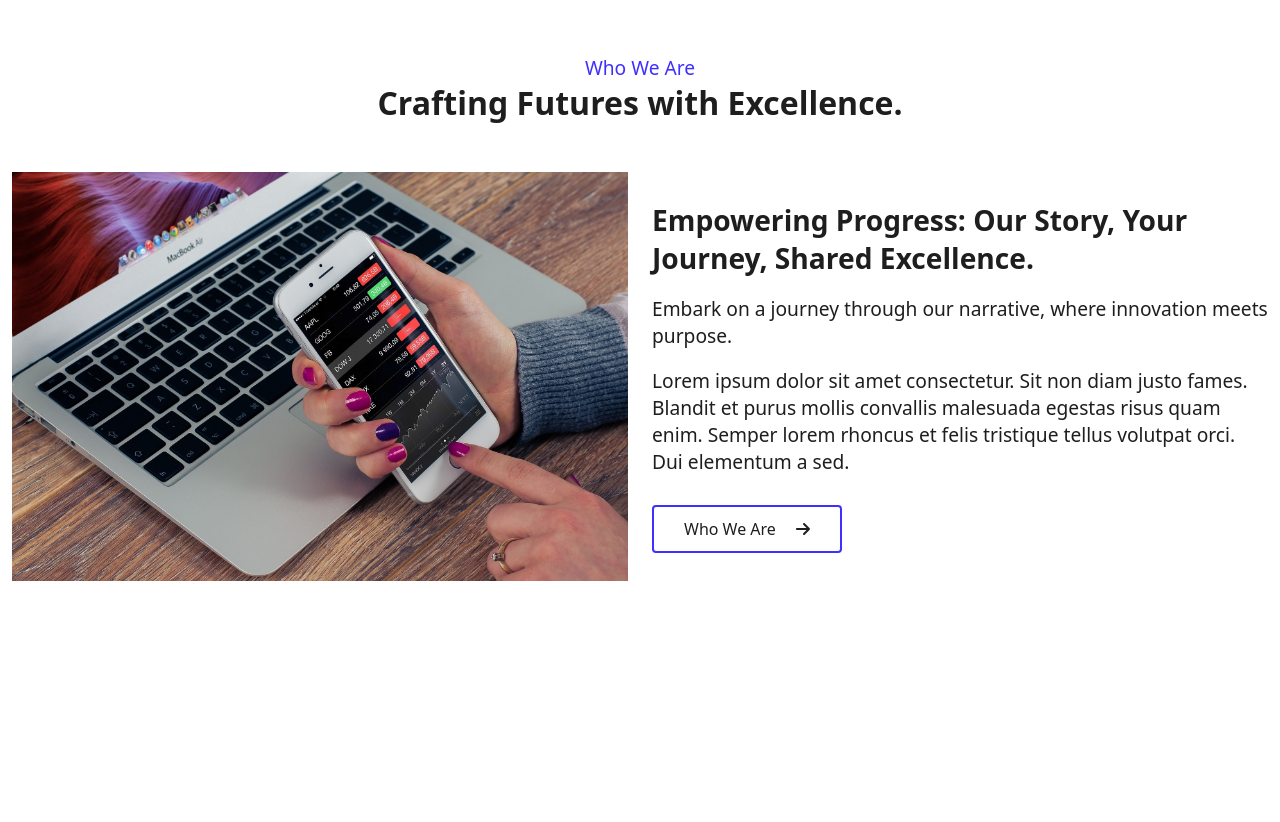
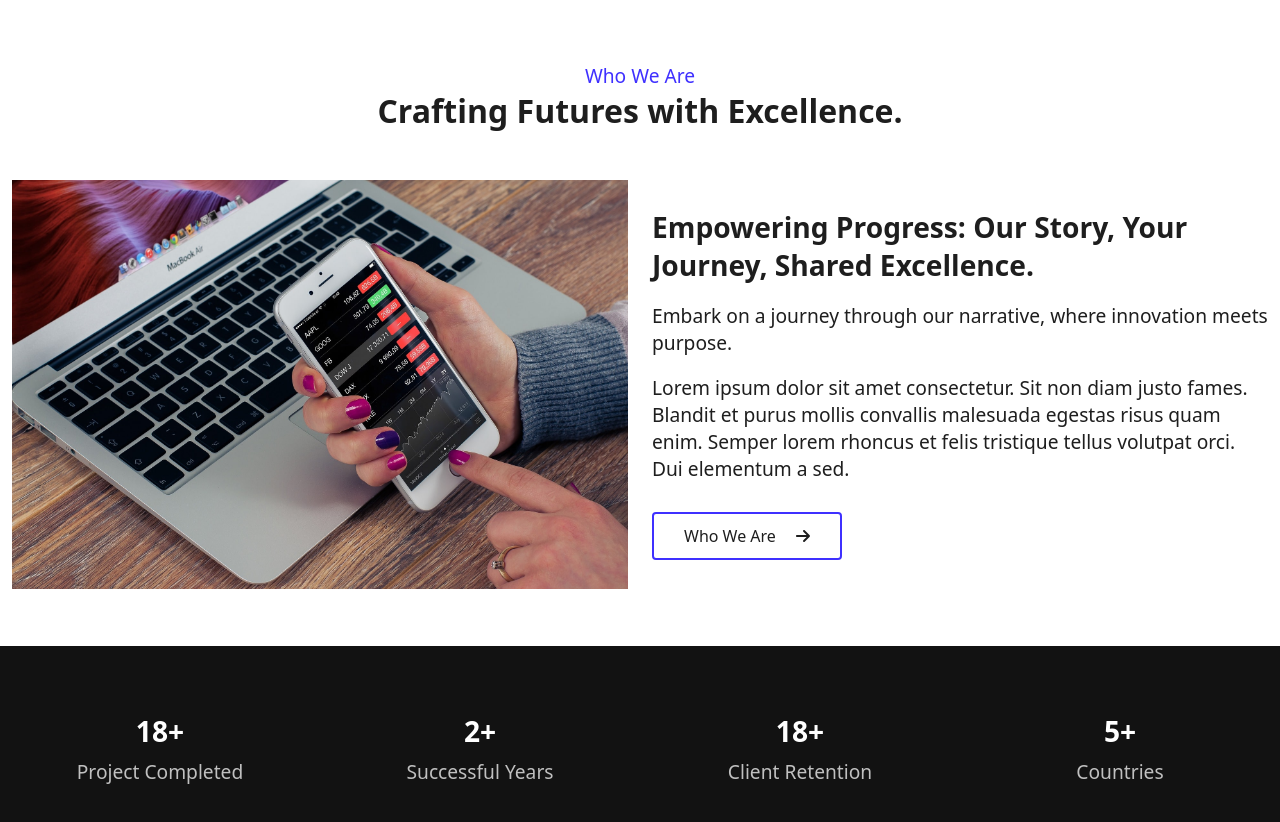
Before and after one commit to DeveloperNikhil07/xTechnoConsultX.com, a Next.js app: page / in a window 1280 px wide. Shown: the part 802-1624 px from the top of the page. Before the commit the page ends 1383 px from the top, so only its background shows below. Built offline with nearby package versions, Linux system fonts and the light colour scheme.

Commit message:
New Changes

```diff
--- a/package.json
+++ b/package.json
@@ -18,6 +18,7 @@
     "js-cookie": "^3.0.5",
     "next": "15.2.3",
     "react": "^19.0.0",
+    "react-countup": "^6.5.3",
     "react-dom": "^19.0.0"
   },
   "devDependencies": {
--- a/public/assets/css/common.css
+++ b/public/assets/css/common.css
@@ -6,15 +6,18 @@
     display: inline-block;
 }
 
-.section-title h2,.section-title h3 {
+.section-title h2,
+.section-title h3 {
     font-size: clamp(30px, 2.5vw, 40px);
     font-weight: 700;
     line-height: normal;
     color: var(--them-dark-bg-color);
 }
-.section-title h3{
+
+.section-title h3 {
     font-size: clamp(28px, 2.2vw, 36px);
 }
+
 .section-title p {
     font-size: clamp(16px, 1.5vw, 20px);
     font-weight: 400;
@@ -38,21 +41,23 @@
 }
 
 .pt {
-    padding-top: clamp(50px, 2.5vw, 70px);
+    padding-top: clamp(50px, 4.5vw, 70px);
 }
 
 .pb {
-    padding-bottom: clamp(50px, 2.5vw, 70px);
+    padding-bottom: clamp(50px, 4.5vw, 70px);
 }
 
 .py {
-    padding: clamp(50px, 2.5vw, 70px) 0px;
+    padding: clamp(50px, 4.5vw, 70px) 0px;
 }
 
 .mt {
-    margin-top: clamp(50px, 2.5vw, 70px);
+    margin-top: clamp(50px, 4.5vw, 70px);
 }
 
 .mb {
-    margin-bottom: clamp(50px, 2.5vw, 70px);
+    margin-bottom: clamp(50px, 4.5vw, 70px);
 }
+
+/* Stroke text */
--- a/public/assets/css/style.css
+++ b/public/assets/css/style.css
@@ -6,6 +6,7 @@
 body {
     margin: 0;
     padding: 0;
+    background-color: var(--white-color);
 }
 
 * {
@@ -56,8 +57,36 @@ ul {
 .whoweare-content a {
     margin-top: 30px;
 }
-.whoweare-image img{
+
+.whoweare-image {
+    overflow: hidden;
+}
+
+.whoweare-image img {
     width: 100%;
     height: auto;
     object-fit: cover;
+    transition: var(--transition);
 }
+
+.whoweare-image:hover img {
+    transform: scale(1.3) rotate(-4deg);
+}
+
+/* Skills Counter section */
+
+.skills-counter-wrapper {
+    background-color: var(--light-black-color);
+}
+
+.skills-counter-wrapper .card {
+    background-color: transparent;
+}
+
+.skills-counter-wrapper .card h3 {
+    color: var(--white-color);
+}
+
+.skills-counter-wrapper .card p {
+    color: var(--secondary-text-color);
+}
--- a/public/assets/css/variables.css
+++ b/public/assets/css/variables.css
@@ -1,11 +1,12 @@
 :root {
     --theme-color: #3F30FF;
     --primary-color: #FFB300;
-    --secondary-color:#555;
-    --black-color:#000;
-    --white-color:#fff;
-    --them-dark-bg-color:#1E1E1E;
-    --border-color:#C0C0C0;
-    --secondary-text-color:#c0c0c0;
-    --transition:0.3s ease;
+    --secondary-color: #555;
+    --black-color: #000;
+    --white-color: #fff;
+    --them-dark-bg-color: #1E1E1E;
+    --border-color: #C0C0C0;
+    --secondary-text-color: #c0c0c0;
+    --light-black-color: #121212;
+    --transition: 0.3s ease;
 }
--- a/src/app/Component/Header.js
+++ b/src/app/Component/Header.js
@@ -13,7 +13,7 @@ export default function Header() {
                 <div className="header-wrapper">
                     <div className="container">
                         <div className="row align-items-center">
-                            <div className="col-3">
+                            <div className="col-7 col-sm-6 col-md-3">
                                 <div className="logo">
                                     <Link href={`/`} className='d-inline-block'>
                                         <Image
@@ -28,7 +28,7 @@ export default function Header() {
                                     </Link>
                                 </div>
                             </div>
-                            <div className='col-9'>
+                            <div className='col-5 col-sm-6 col-md-9'>
                                 <Navbar />
                             </div>
                         </div>
--- /dev/null
+++ b/src/app/Component/HomeSections/OurExperienceLayout.js
@@ -0,0 +1,40 @@
+"use client"
+import React from 'react'
+import CountUp from 'react-countup'
+
+export default function OurExperienceLayout() {
+    return (
+        <>
+            <section className="skills-counter-wrapper py mt section-bg-mode">
+                <div className="container">
+                    <div className="row section-title">
+                        <div className="col-12 col-sm-6 col-md-4 col-lg-3">
+                            <div className="card border-0 p-2 text-center">
+                                <h3><CountUp start={0} end={18} duration={2.75} delay={0.5} separator="," />+</h3>
+                                <p className='pt-2'>Project Completed</p>
+                            </div>
+                        </div>
+                        <div className="col-12 col-sm-6 col-md-4 col-lg-3">
+                            <div className="card border-0 p-2 text-center">
+                                <h3><CountUp start={0} end={2} duration={2.75} delay={0.5} separator="," />+</h3>
+                                <p className='pt-2'>Successful Years</p>
+                            </div>
+                        </div>
+                        <div className="col-12 col-sm-6 col-md-4 col-lg-3">
+                            <div className="card border-0 p-2 text-center">
+                                <h3><CountUp start={0} end={18} duration={2.75} delay={0.5} separator="," />+</h3>
+                                <p className='pt-2'>Client Retention</p>
+                            </div>
+                        </div>
+                        <div className="col-12 col-sm-6 col-md-4 col-lg-3">
+                            <div className="card border-0 p-2 text-center">
+                                <h3><CountUp start={0} end={5} duration={2.75} delay={0.5} separator="," />+</h3>
+                                <p className='pt-2'>Countries</p>
+                            </div>
+                        </div>
+                    </div>
+                </div>
+            </section>
+        </>
+    )
+}
--- a/src/app/globals.css
+++ b/src/app/globals.css
@@ -99,6 +99,10 @@ body.dark-mode .whoweare-content a {
   color: var(--white-color);
 }
 
-body.dark-mode .section-title p{
+body.dark-mode .section-title p {
   color: var(--secondary-text-color);
 }
+
+body.dark-mode .section-bg-mode {
+  background-color: var(--black-color);
+}
--- a/src/app/page.js
+++ b/src/app/page.js
@@ -1,11 +1,13 @@
 import React from 'react'
 import Banner from './Component/HomeSections/Banner';
 import WhoWeAre from './Component/HomeSections/WhoWeAre';
+import OurExperienceLayout from './Component/HomeSections/OurExperienceLayout';
 export default function Home() {
   return (
     <>
       <Banner />
       <WhoWeAre />
+      <OurExperienceLayout />
     </>
   );
 }
```
Also changed, not shown: 1 other file (tests, documents, lock files or other folders).
